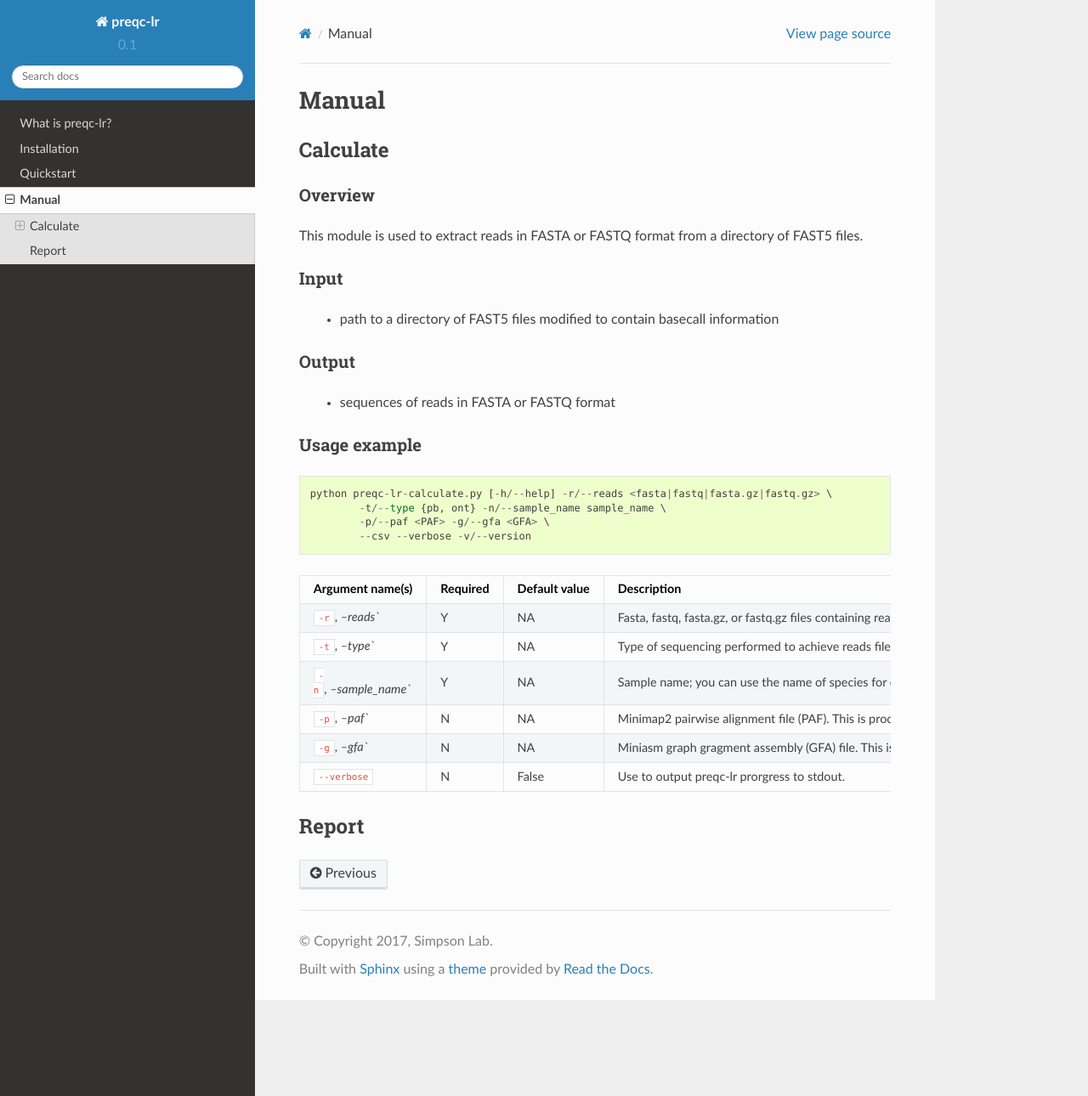
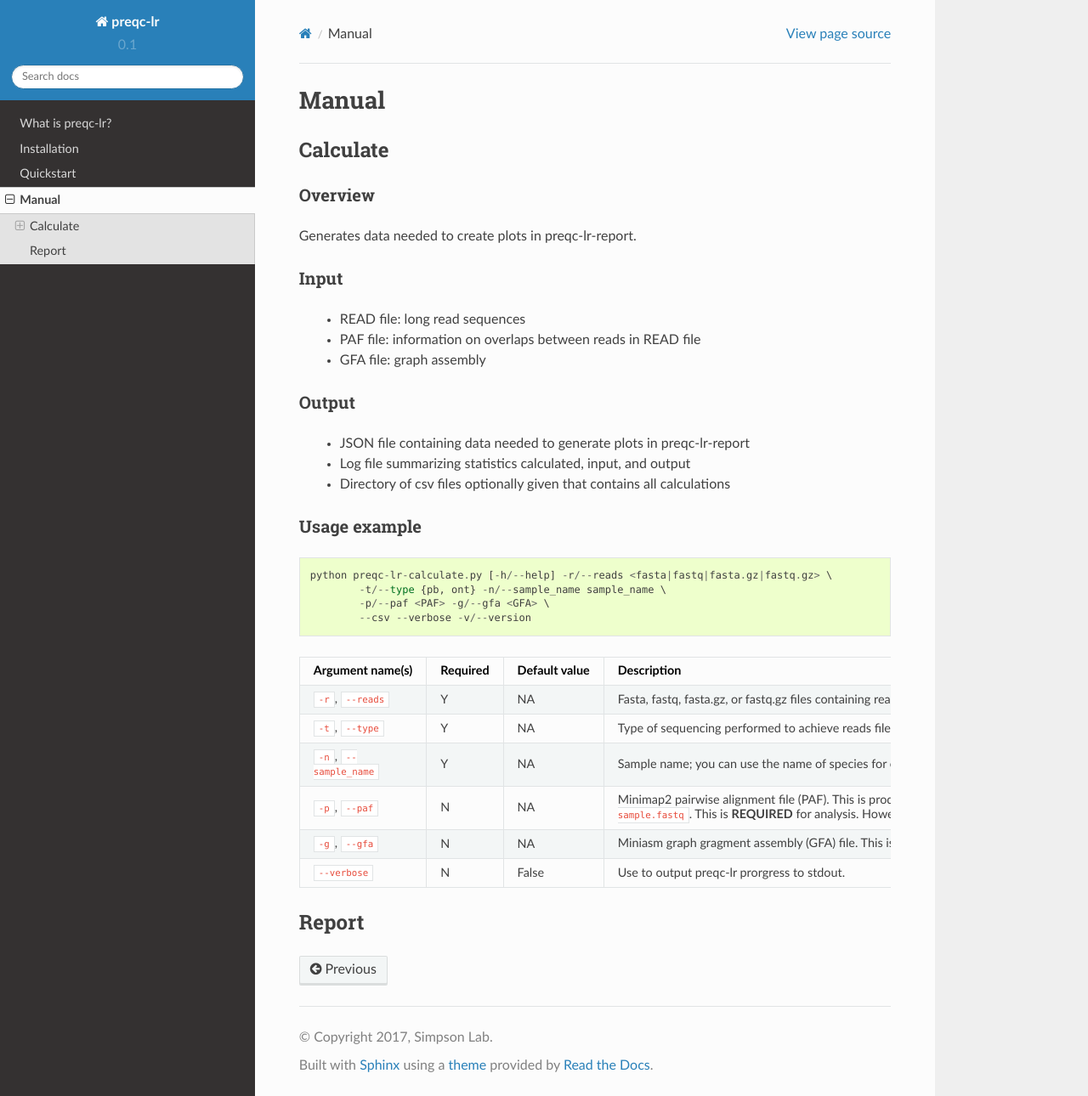
Before and after one commit to simpsonlab/preqclr, a Sphinx documentation site: the page built from docs/source/manual.rst, in a window 1280 px wide and 1290 px high. Shown: the whole window at 85% size. Built offline with Sphinx 7.4.7 and the Read the Docs theme 2.0.0, drawn with Linux system fonts in a browser that asks for light colours.

Commit message:
update overview, input and output of manual for calcualte

```diff
--- a/docs/source/manual.rst
+++ b/docs/source/manual.rst
@@ -10,17 +10,21 @@ Calculate
 Overview
 """""""""""""""""""""""
 
-This module is used to extract reads in FASTA or FASTQ format from a directory of FAST5 files.
+Generates data needed to create plots in preqc-lr-report.
 
 Input
 """""""""""""""""""""""
 
-    * path to a directory of FAST5 files modified to contain basecall information
+    * READ file: long read sequences
+    * PAF file: information on overlaps between reads in READ file
+    * GFA file: graph assembly
 
 Output
 """""""""""""""""""""""
 
-    * sequences of reads in FASTA or FASTQ format
+    * JSON file containing data needed to generate plots in preqc-lr-report
+    * Log file summarizing statistics calculated, input, and output
+    * Directory of csv files optionally given that contains all calculations
 
 Usage example
 """""""""""""""""""""""
@@ -41,30 +45,30 @@ Usage example
      - Default value
      - Description
 
-   * - ``-r``, `--reads``
+   * - ``-r``, ``--reads``
      - Y
      - NA
      - Fasta, fastq, fasta.gz, or fastq.gz files containing reads.
 
-   * - ``-t``, `--type``
+   * - ``-t``, ``--type``
      - Y
      - NA
      - Type of sequencing performed to achieve reads file. Either pacbio (pb) or oxford nanopore technology data (ont).
 
-   * - ``-n``, `--sample_name``
+   * - ``-n``, ``--sample_name``
      - Y
      - NA
      - Sample name; you can use the name of species for example. This will be used as output prefix.
 
-   * - ``-p``, `--paf``
+   * - ``-p``, ``--paf``
      - N
      - NA
-     - Minimap2 pairwise alignment file (PAF). This is produced using 'minimap2 -x ava-ont sample.fastq sample.fastq. This is *REQUIRED* for analysis. However, if users do not pass a PAF file as input, preqc-lr will attempt to run minimap2. This requires minimap2 to be installed and found via PATH variable. We recommend running minimap2 on your own and passing the PAF file.
+     - Minimap2 pairwise alignment file (PAF). This is produced using ``minimap2 -x ava-ont sample.fastq sample.fastq``. This is **REQUIRED** for analysis. However, if users do not pass a PAF file as input, preqc-lr will attempt to run minimap2. This requires minimap2 to be installed and found via PATH variable. We recommend running minimap2 on your own and passing the PAF file.
 
-   * - ``-g``, `--gfa``
+   * - ``-g``, ``--gfa``
      - N
      - NA
-     - Miniasm graph gragment assembly (GFA) file. This is produced using 'miniasm -f reads.fasta overlaps.paf. This is required only if user wants to generate an NGX plot. If not given, it will *NOT CALCULATE NGX STATISTICS*.
+     - Miniasm graph gragment assembly (GFA) file. This is produced using ``miniasm -f reads.fasta overlaps.paf``. This is required only if user wants to generate an NGX plot. If not given, it will **NOT CALCULATE NGX STATISTICS**.
 
    * - ``--verbose``
      - N
```
